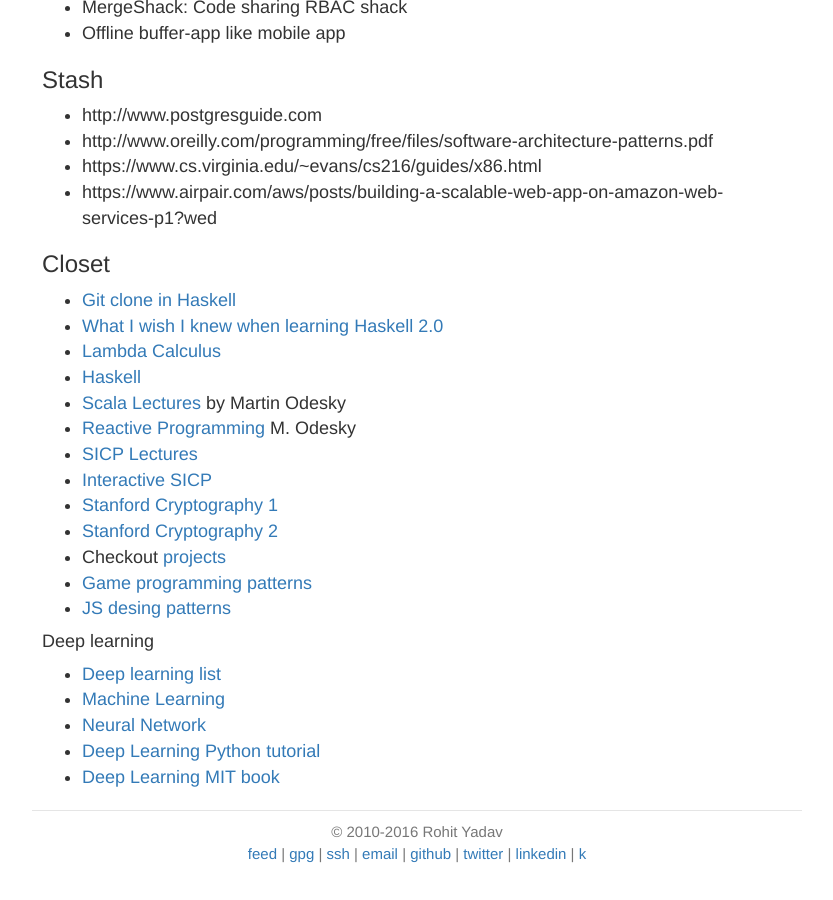
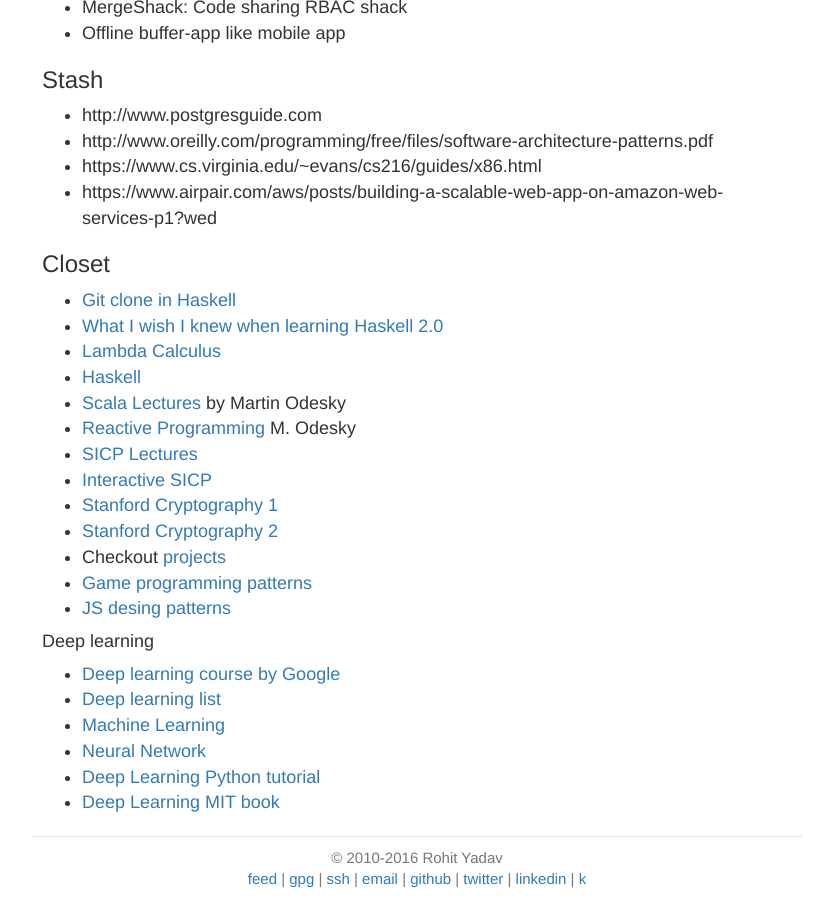
Before and after one commit to rohityadavcloud/rohityadavcloud.github.io, a Jekyll site: the page built from k/index.markdown, in a window 1280 px wide and 900 px high, scrolled down 3213 px. Shown: the whole window, without its empty margins (223-1056 px from the left). Built offline with Jekyll 4.4.1, drawn with Linux system fonts in a browser that asks for light colours; before the commit the page ends 4087 px from its top, so only the background shows below that.

Commit message:
kup
Signed-off-by: Rohit Yadav <rohit.yadav@shapeblue.com>

```diff
--- a/k/index.markdown
+++ b/k/index.markdown
@@ -156,6 +156,7 @@
 
 #### Deep learning
 
+- [Deep learning course by Google](https://www.udacity.com/course/deep-learning--ud730)
 - [Deep learning list](http://jmozah.github.io/links/)
 - [Machine Learning](https://www.coursera.org/course/ml)
 - [Neural Network](https://www.coursera.org/course/neuralnets)
```
